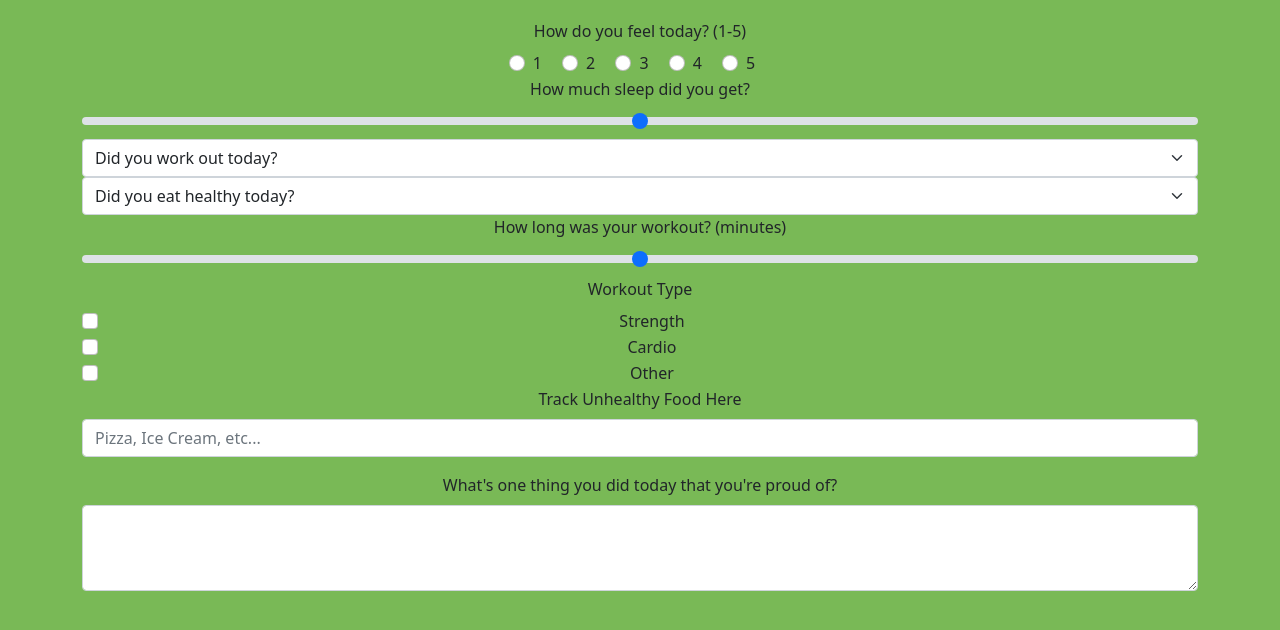
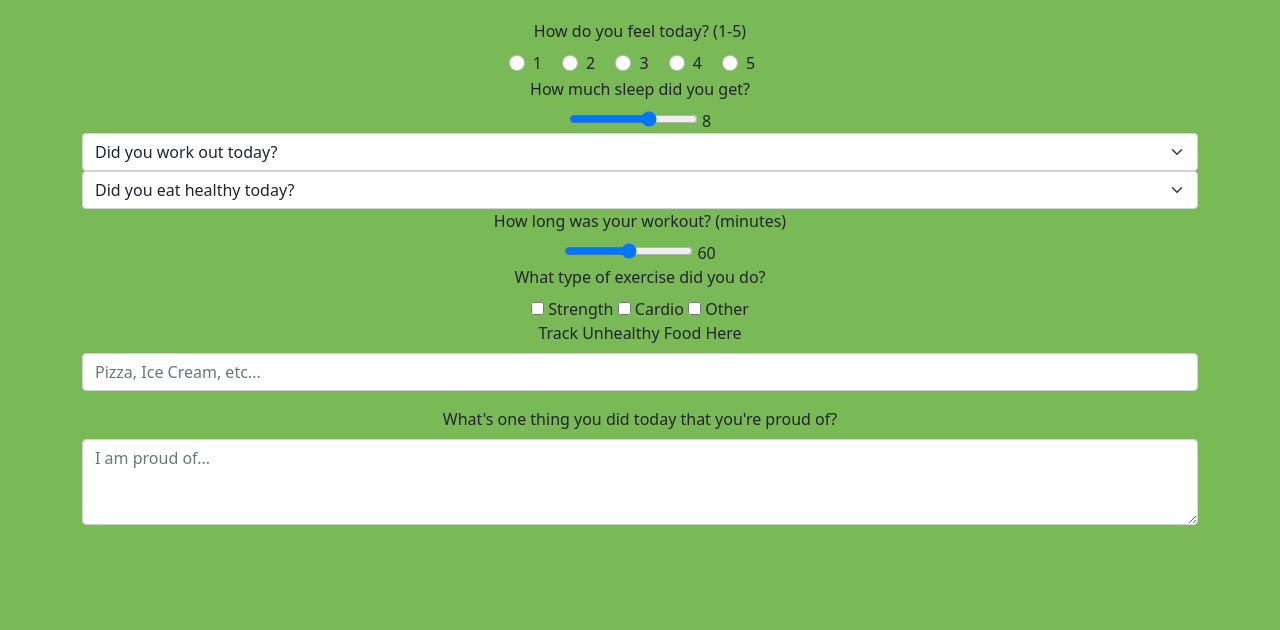
Before and after one commit to anish-kondepudi/HealthTracker, a Flask app: page /log_data in a window 1280 px wide. Shown: the part 56-686 px from the top of the page. Run offline with Flask 2, Linux system fonts and the light colour scheme; a user stored in the database is signed in.

Commit message:
Added realtime updating for slider
shows value of slider while sliding

```diff
--- a/templates/log_data.html
+++ b/templates/log_data.html
@@ -31,8 +31,9 @@
   </div>
 
   <div>
-    <label for="customRange3" class="form-label">How much sleep did you get?</label>
-    <input id="sleepSlider" type="range" class="form-range" min="0" max="12" step="0.5" id="customRange3">
+    <label for="customRange3" class="form-label">How much sleep did you get?</label><br>
+    <input type="range" value="8" min="1" max="12" step="0.5" oninput="this.nextElementSibling.value = this.value">
+    <output>8</output>
   </div>
 
   <div>
@@ -53,23 +54,16 @@
 
   <div>
     <label for="customRange3" class="form-label">How long was your workout? (minutes)</label>
-    <input id="sleepSlider" type="range" class="form-range" min="0" max="120" step="5" id="customRange3">
+    <br>
+    <input type="range" value="60" min="0" max="120" step="15" oninput="this.nextElementSibling.value = this.value">
+    <output>60</output>
   </div>
 
   <div>
-    <label for="exampleFormControlInput1" class="form-label">Workout Type</label>
-    <div class="form-check">
-      <input class="form-check-input" type="checkbox" value="" id="flexCheckDefault">
-      <label class="form-check-label" for="flexCheckDefault">Strength</label>
-    </div>
-    <div class="form-check">
-      <input class="form-check-input" type="checkbox" value="" id="flexCheckDefault">
-      <label class="form-check-label" for="flexCheckDefault">Cardio</label>
-    </div>
-    <div class="form-check">
-      <input class="form-check-input" type="checkbox" value="" id="flexCheckDefault">
-      <label class="form-check-label" for="flexCheckDefault">Other</label>
-    </div>
+    <label for="customRange3" class="form-label">What type of exercise did you do?</label><br>
+    <label><input type="checkbox"> <span>Strength</span></label>
+    <label><input type="checkbox"> <span>Cardio</span></label>
+    <label><input type="checkbox"> <span>Other</span></label>
   </div>
 
 
@@ -81,7 +75,7 @@
 
   <div class="mb-3">
     <label for="exampleFormControlTextarea1" class="form-label">What's one thing you did today that you're proud of?</label>
-    <textarea class="form-control" id="exampleFormControlTextarea1" rows="3"></textarea>
+    <textarea class="form-control" id="exampleFormControlTextarea1" rows="3" placeholder="I am proud of..."></textarea>
   </div>
 
 </div>
```
